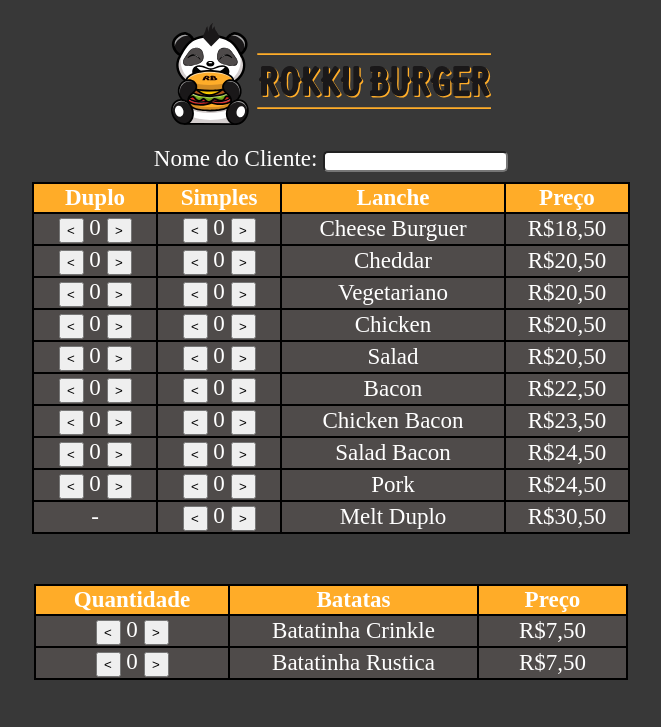
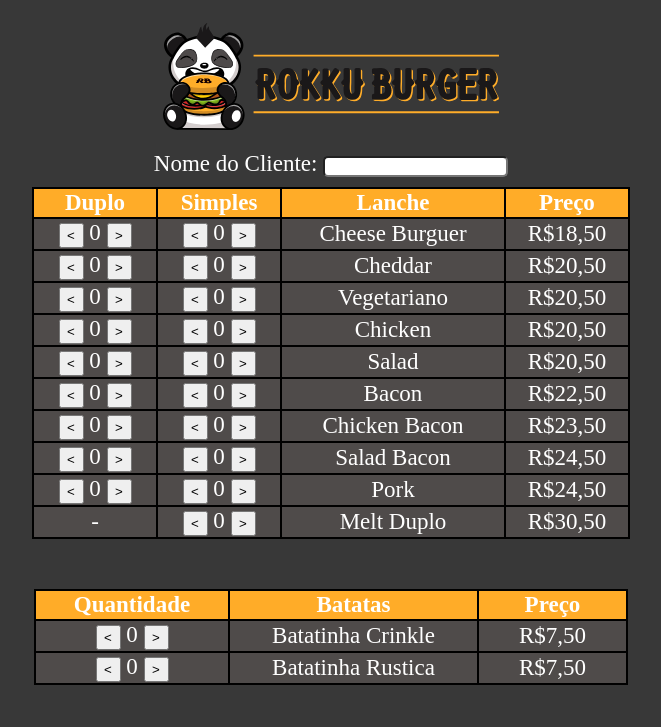
Before and after one commit to BrunoSerbai/Rokku-Burger, a plain HTML site: page index.html in a window 1280 px wide. Shown: the top 727 px of the page, without its empty margins (309-970 px from the left). Drawn offline with Linux system fonts and the light colour scheme; a script that the page names is missing.

Commit message:
change logo size

```diff
--- a/style.css
+++ b/style.css
@@ -9,7 +9,7 @@
 
 img{
 	padding:15px;
-    width: 40vh;
+    width: 42vh;
 }
 
 #total{
```
